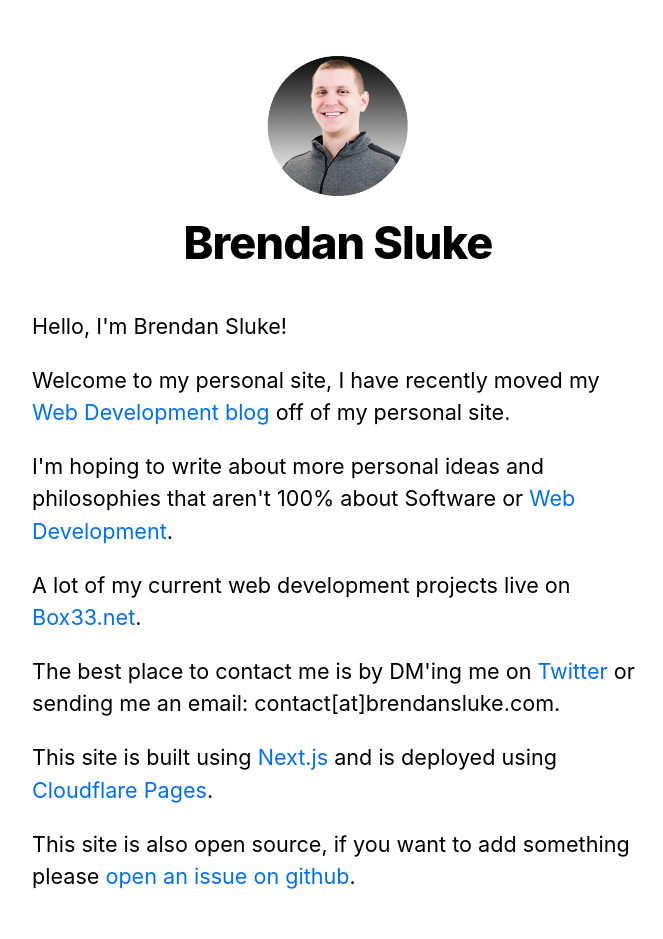
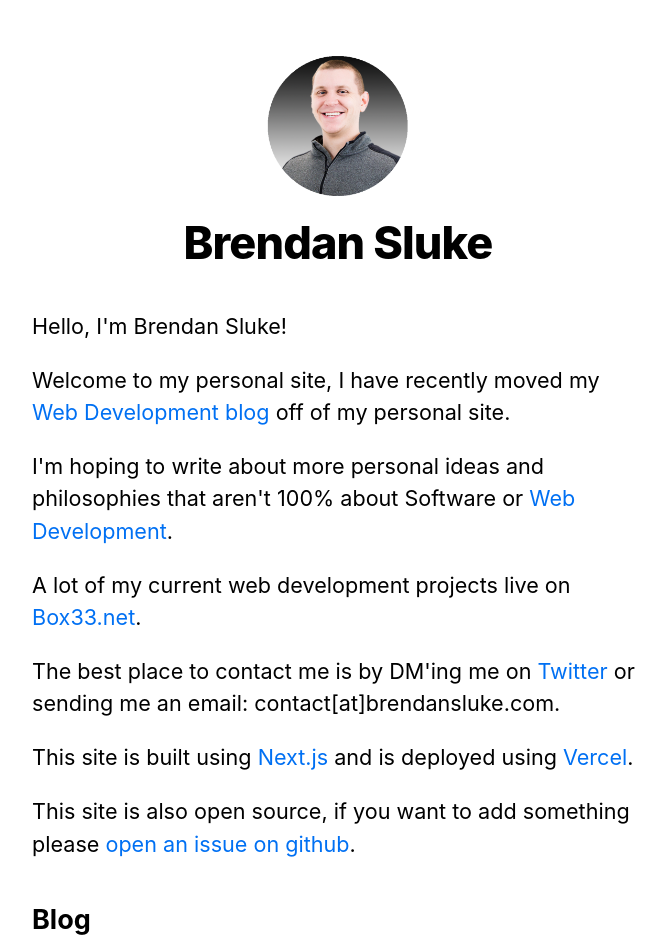
Before and after one commit to BrendanSluke/BrendanSluke, a Next.js app in the folder brendansluke/: page / in a window 1280 px wide. Shown: the top 939 px of the page, without its empty margins (302-965 px from the left). Built offline with nearby package versions, Linux system fonts and the light colour scheme.

Commit message:
Update to clarify where the site is deployed

```diff
--- a/brendansluke/pages/index.tsx
+++ b/brendansluke/pages/index.tsx
@@ -50,8 +50,7 @@
         </p>
         <p>
           This site is built using <a href="https://nextjs.org">Next.js</a> and
-          is deployed using{" "}
-          <a href="https://pages.cloudflare.com">Cloudflare Pages</a>.
+          is deployed using <a href="https://vercel.com">Vercel</a>.
         </p>
         <p>
           This site is also open source, if you want to add something please{" "}
```
